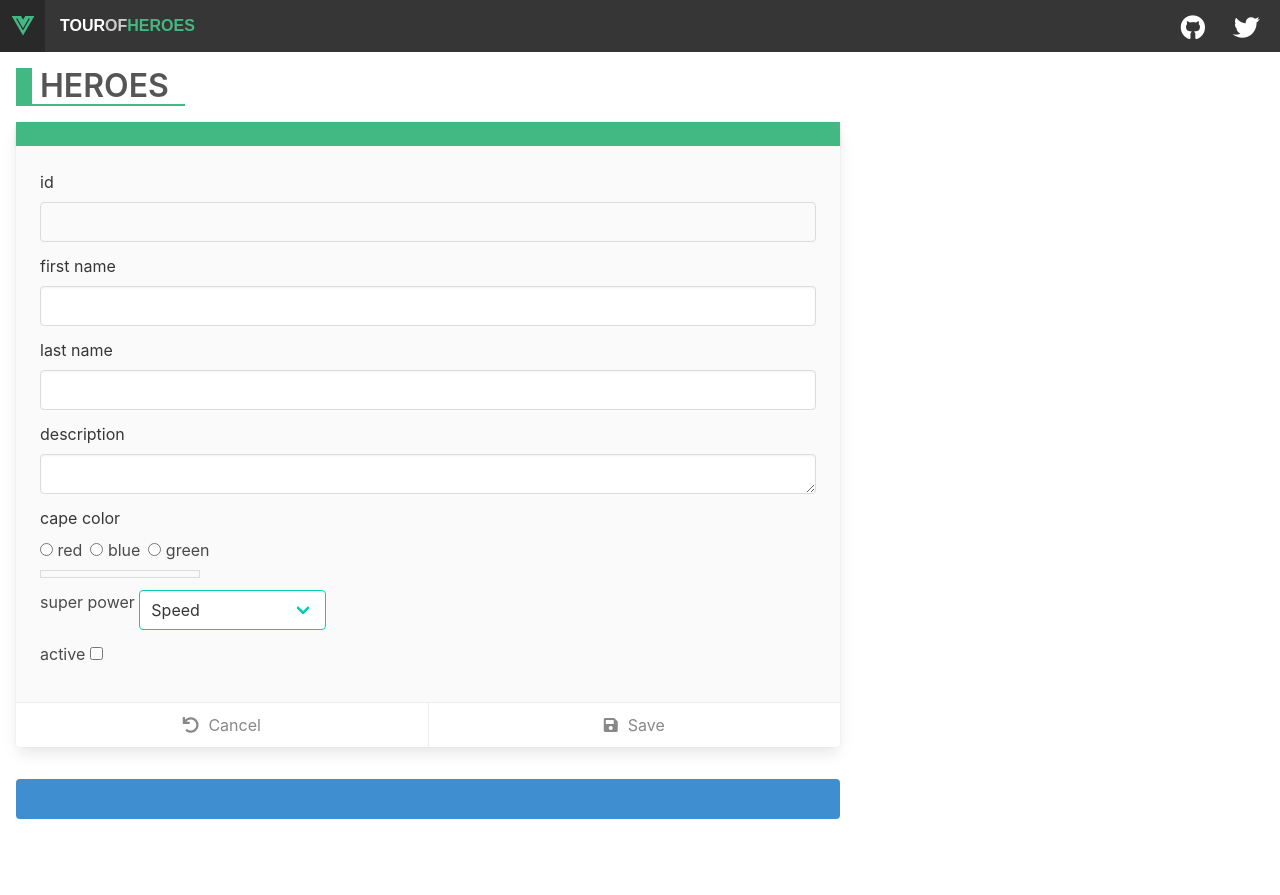
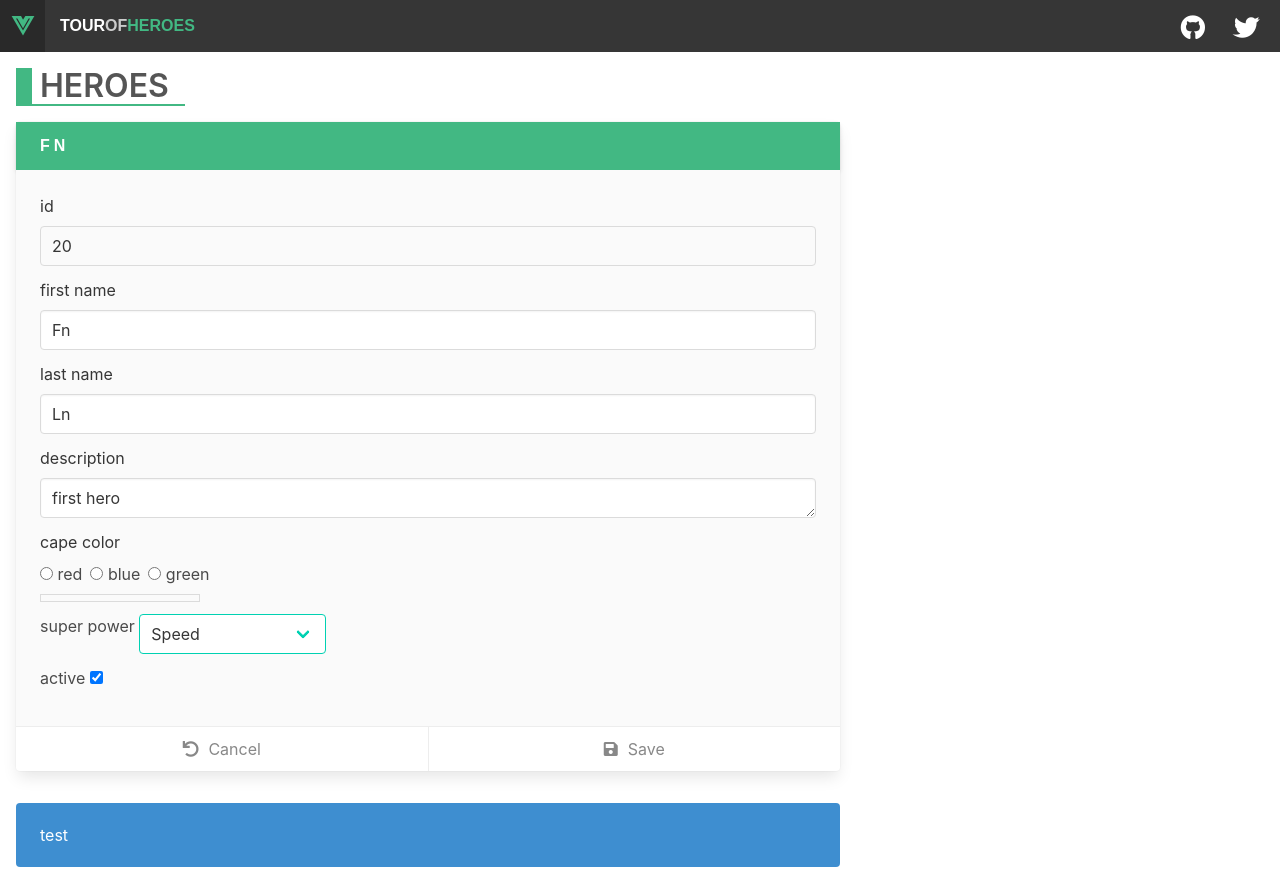
Before and after one commit to maya-devi-parameswaran/vue-js, a Vue app in the folder vue-getting-started/03-data-and-events/begin/vue-heroes/: page / in a window 1280 px wide. Before the commit the page ends 847 px from the top, so only its background shows below. Built offline with nearby package versions, Linux system fonts and the light colour scheme.

Commit message:
Data model binding

```diff
--- a/vue-getting-started/03-data-and-events/begin/vue-heroes/src/components/heroes.vue
+++ b/vue-getting-started/03-data-and-events/begin/vue-heroes/src/components/heroes.vue
@@ -7,25 +7,25 @@
       <div class="column is-8">
         <div class="card edit-detail">
           <header class="card-header">
-            <p class="card-header-title"></p>
+            <p class="card-header-title">{{hero.firstName}}</p>
           </header>
           <div class="card-content">
             <div class="content">
               <div class="field">
                 <label class="label" for="id">id</label>
-                <label class="input" id="id" readonly></label>
+                <label class="input" id="id" readonly>{{hero.id}}</label>
               </div>
               <div class="field">
                 <label class="label" for="firstName">first name</label>
-                <input class="input" id="firstName" />
+                <input class="input" id="firstName" :value="hero.firstName" />
               </div>
               <div class="field">
                 <label class="label" for="lastName">last name</label>
-                <input class="input" id="lastName" />
+                <input class="input" id="lastName" :value="hero.lastName"/>
               </div>
               <div class="field">
                 <label class="label" for="description">description</label>
-                <textarea class="input" id="description" type="text" />
+                <textarea class="input" id="description" type="text" v-text="hero.description" />
               </div>
               <div class="field">
                 <label class="label">cape color</label>
@@ -60,7 +60,7 @@
               <div class="field">
                 <label class="checkbox" for="active">
                   active
-                  <input type="checkbox" class="is-primary" id="active" />
+                  <input type="checkbox" class="is-primary" id="active" :checked="hero.active"/>
                 </label>
               </div>
             </div>
@@ -76,7 +76,7 @@
             </button>
           </footer>
         </div>
-        <div class="notification is-info"></div>
+        <div class="notification is-info">{{message}}</div>
       </div>
     </div>
   </div>
@@ -85,5 +85,19 @@
 <script>
 export default {
   name: 'Heroes',
+  data(){
+  return {
+    hero:{
+    id:20,
+    firstName:"Fn",
+    lastName:"Ln",
+    description:"first hero",
+    capeColour:"",
+    power:"",
+    active: true,
+  },
+  message:"test",
+  }
+  },
 };
 </script>
```
